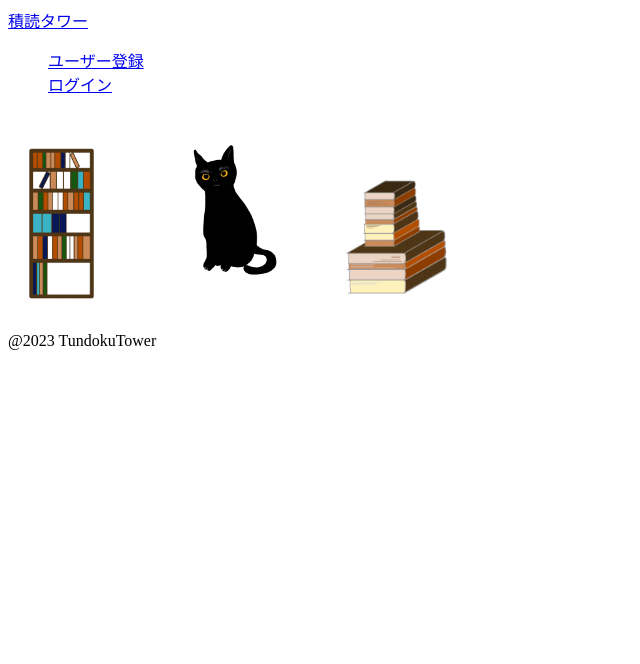
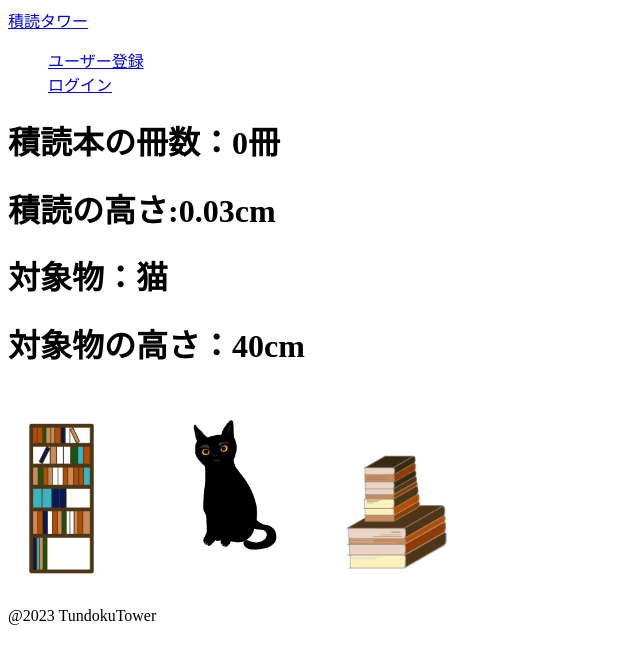
Before and after one commit to ryo3568/TundokuTower-frontend, a React (Create React App) app: page / in a window 1280 px wide. Shown: the top 664 px of the page, without its empty margins (0-640 px from the left). Built offline with nearby package versions, Linux system fonts and the light colour scheme; no server answers.

Commit message:
⚡️ 比較対象物と積読の高さを表示#7

```diff
--- a/src/App.js
+++ b/src/App.js
@@ -1,5 +1,5 @@
 import { Route, Routes, BrowserRouter } from "react-router-dom"
-import {useState} from "react"
+import { useState, useEffect } from "react"
 import Register from "./pages/user/register"
 import Login from "./pages/user/login"
 import ReadAll from "./pages/item/readAll"
@@ -16,7 +16,23 @@ import "./App.css"
 
 const App = () => {
   const [login, setLogin] = useState(false)
-  console.log(login)
+  const [books, setBooks] = useState({
+    pages: 0,
+    numbers: 0,
+  })
+
+  useEffect(() => {
+    const getAllItems = async() => {
+      const response = await fetch("http://localhost:5000/item/all")
+      const jsonResponse = await response.json()
+      jsonResponse.allItems.map(item => {
+        books.pages += item.pages
+        books.numbers += 1
+      })
+    }
+    getAllItems()
+  }, [])
+
   return (
     <BrowserRouter>
     <div>
@@ -27,7 +43,7 @@ const App = () => {
         <Route path="/item/all" element={<ReadAll />} />
         <Route path="/item/finished" element={<ReadFinished />} />
         <Route path="/item/unread" element={<ReadUnread />} />
-        <Route path="/" element={<Main />} />
+        <Route path="/" element={<Main books={books}/>} />
         <Route path="/item/single/:id" element={<ReadSingle />} />
         <Route path="/item/create" element={<Create />} />
         <Route path="/item/update/:id" element={<Update />} />
--- a/src/pages/item/main.js
+++ b/src/pages/item/main.js
@@ -1,19 +1,54 @@
-import { useEffect } from "react"
+import { useState, useEffect } from "react"
 import { Link } from "react-router-dom"
 import bookshelf from "../../images/hondana.png"
-import cat from "../../images/kuroneko.png"
 import tsundoku from "../../images/tsundoku.png"
 
-const Main = () => {
+// 対象物
+import catImage from "../../images/kuroneko.png"
+import cupImage from "../../images/hondana.png"
+import carImage from "../../images/tsundoku.png"
+
+const Main = (props) => {
+
+    const cup = {
+        "name": "コップ",
+        "height": 10,
+        "image": cupImage
+    }
+
+    const cat = {
+        "name": "猫",
+        "height": 40,
+        "image": catImage
+    }
+
+    const car = {
+        "name": "車",
+        "height": 200,
+        "image": carImage
+    }
+
+    const [object, setObject] = useState(cat)
+
+    const calc_backwidth = () => {
+        return (props.books.pages *  0.1/ 2 + 0.15 * 2) / 10
+    }
+
     useEffect(() => {
-        document.title = "Tundoku Tower"
-    }, [])
+        document.title = "つんどくタワー"
+    }, [props.books])
 
     return (
         <div>
             <div>
+                <h1>積読本の冊数：{props.books.numbers}冊</h1>
+                <h1>積読の高さ:{calc_backwidth()}cm</h1>
+                <h1>対象物：{object.name}</h1>
+                <h1>対象物の高さ：{object.height}cm</h1>
+            </div>
+            <div>
                 <Link to="/item/finished"><img className="bookshelf" src={bookshelf}/></Link>
-                <img className="cat" src={cat} />
+                <img className="cat" src={object.image} />
                 <Link to="/item/unread"><img className="tsundoku" src={tsundoku}/></Link>
             </div>
         </div>
```
